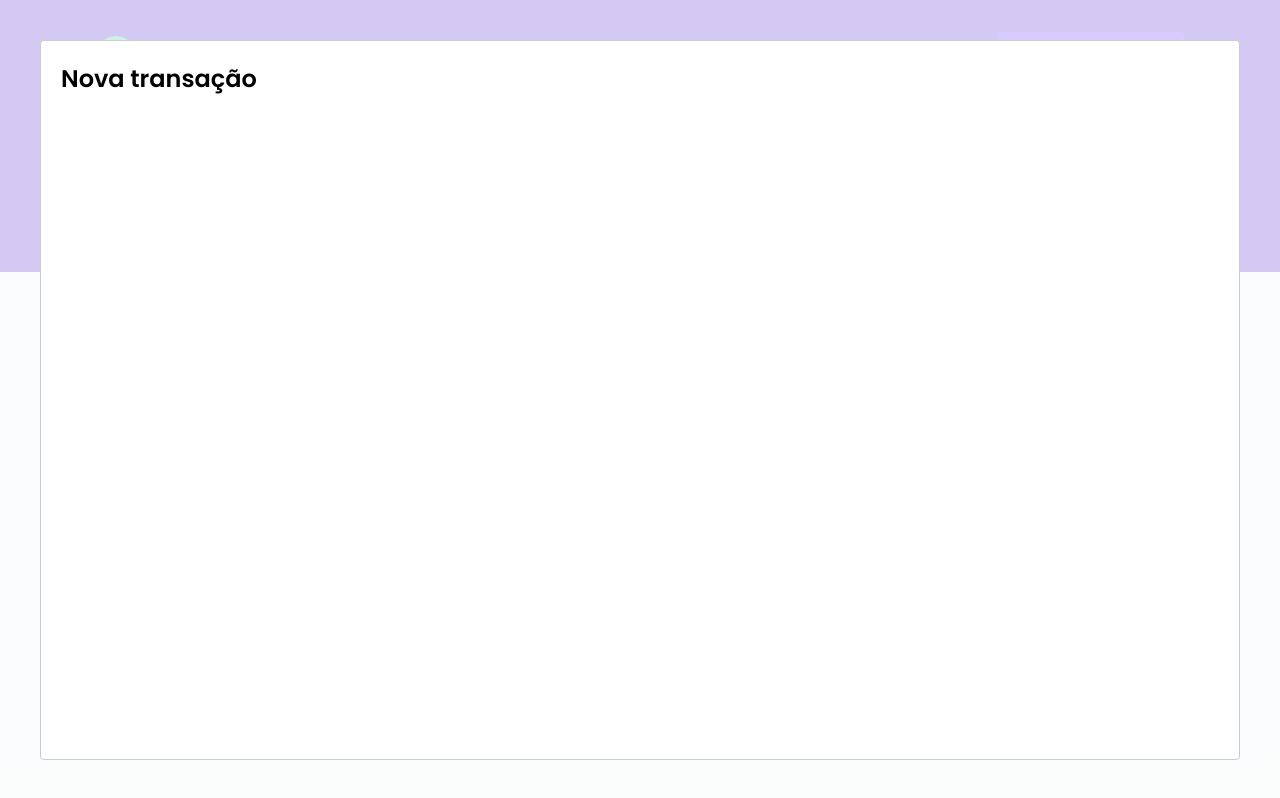
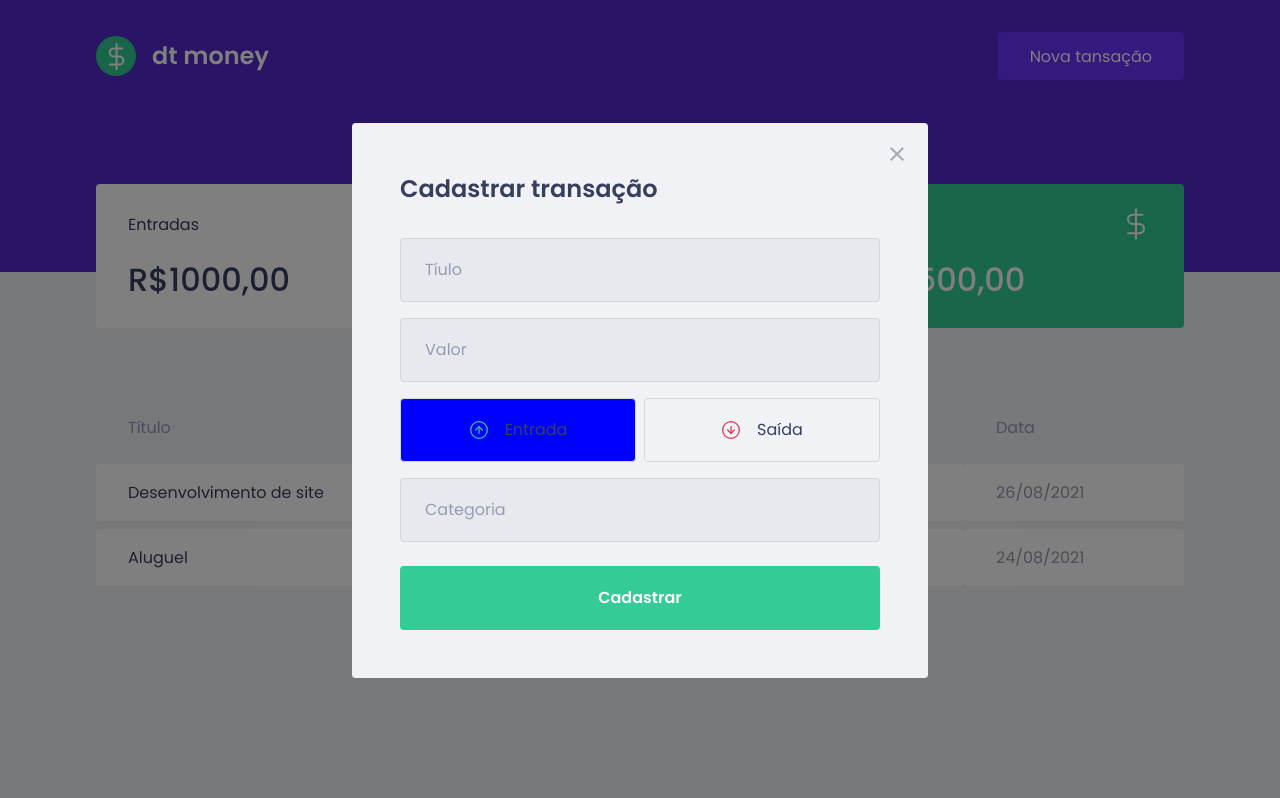
Before and after one commit to caiquegiovannini/dtmoney, a React (Create React App) app: page / in a window 1280 px wide. Both pictures are taken after a click on the button "Nova tansação". Built offline with nearby package versions, Linux system fonts and the light colour scheme; no server answers; what miragejs would draw is missing.

Commit message:
Add new transaction modal fields

```diff
--- a/src/components/NewTransactionModal/index.tsx
+++ b/src/components/NewTransactionModal/index.tsx
@@ -1,6 +1,10 @@
+import { useState } from 'react';
 import Modal from 'react-modal';
+import closeImg from '../../assets/close.svg';
+import incomeImg from '../../assets/income.svg';
+import outcomeImg from '../../assets/outcome.svg';
 
-import { Container } from './styles';
+import { Container, TransactionTypeContainer, RadioBox } from './styles';
 
 interface NewTransactionProps {
     isOpen: boolean;
@@ -8,13 +12,65 @@
 };
 
 export function NewTransactionModal({ isOpen, onRequestClose }: NewTransactionProps) {
+    const [type, setType] = useState('deposit');
 
     return(
         <Modal
             isOpen={isOpen}
             onRequestClose={onRequestClose}
+            overlayClassName="react-modal-overlay"
+            className="react-modal-content"
         >
-            <h2>Nova transação</h2>
+            <button
+                type="button"
+                onClick={onRequestClose}
+                className="react-modal-close"
+            >
+                <img src={closeImg} alt="Fechar modal" />
+            </button>
+
+            <Container>
+                <h2>Cadastrar transação</h2>
+
+                <input
+                    type="text"
+                    placeholder="Tíulo"
+                />
+
+                <input
+                    type="number"
+                    placeholder="Valor"
+                />
+
+                <TransactionTypeContainer>
+                    <RadioBox
+                        type="button"
+                        onClick={() => setType('deposit')}
+                        isActive={type === 'deposit'}
+                    >
+                        <img src={incomeImg} alt="Entrada" />
+                        <span>Entrada</span>
+                    </RadioBox>
+
+                    <RadioBox
+                        type="button"
+                        onClick={() => setType('withdraw')}
+                        isActive={type === 'withdraw'}
+                    >
+                        <img src={outcomeImg} alt="Saída" />
+                        <span>Saída</span>
+                    </RadioBox>
+                </TransactionTypeContainer>
+
+                <input
+                    type="text"
+                    placeholder="Categoria"
+                />
+
+                <button type="submit">
+                    Cadastrar
+                </button>
+            </Container>
         </Modal>
     );
 };
--- a/src/components/NewTransactionModal/styles.ts
+++ b/src/components/NewTransactionModal/styles.ts
@@ -1,3 +1,91 @@
 import styled from "styled-components";
+import { darken } from 'polished';
 
-export const Container = styled.div``;
+export const Container = styled.form`
+    h2 {
+        color: var(--text-title);
+        font-size: 1.5rem;
+        margin-bottom: 2rem;
+    }
+
+    input {
+        width: 100%;
+        padding: 0 1.5rem;
+        height: 4rem;
+        border-radius: 0.25rem;
+
+        border: 1px solid #d7d7d7;
+        background: #e7e9ee;
+
+        font-weight: 400;
+        font-size: 1rem;
+
+        &::placeholder {
+            color: var(--text-body);
+        }
+
+        & + input {
+            margin-top: 1rem;
+        }
+    }
+
+    button[type="submit"] {
+        width: 100%;
+        padding: 0 1.5rem;
+        height: 4rem;
+        background: var(--green);
+        color: #FFF;
+        border-radius: 0.25rem;
+        border: 0;
+        font-size: 1rem;
+        margin-top: 1.5rem;
+        font-weight: 600;
+
+        transition: filter 0.2s;
+
+        &:hover {
+            filter: brightness(0.9);
+        }
+    }
+`;
+
+export const TransactionTypeContainer = styled.div`
+    margin: 1rem 0;
+    display: grid;
+    grid-template-columns: 1fr 1fr;
+    gap: 0.5rem;
+`;
+
+interface RadioBoxProps {
+    isActive: boolean;
+};
+
+export const RadioBox = styled.button<RadioBoxProps>`
+    height: 4rem;
+    border: 1px solid #d7d7d7;
+    border-radius: 0.25rem;
+
+    background: ${({ isActive }) => isActive ? 'blue' : 'transparent' };
+
+    display: flex;
+    justify-content: center;
+    align-items: center;
+
+    transition: border-color 0.2s;
+
+    &:hover {
+        border-color: ${darken(0.1, '#d7d7d7')};
+    }
+
+    img {
+        width: 20px;
+        height: 20px;
+    }
+
+    span {
+        display: inline-block;
+        margin-left: 1rem;
+        font-size: 1rem;
+        color: var(--text-title);
+    }
+`;
```
